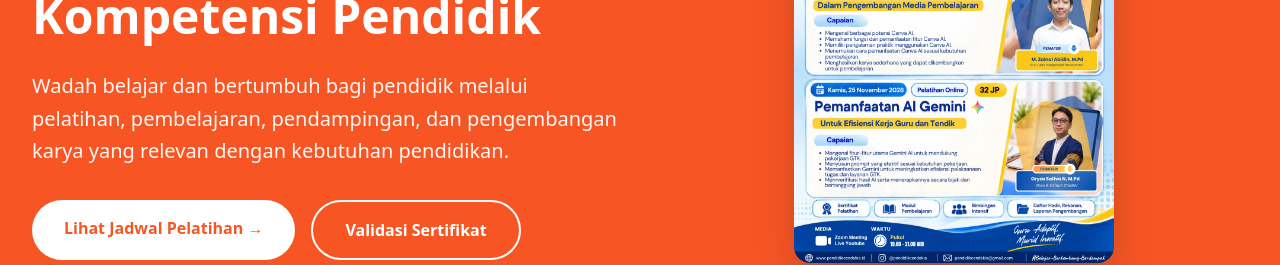
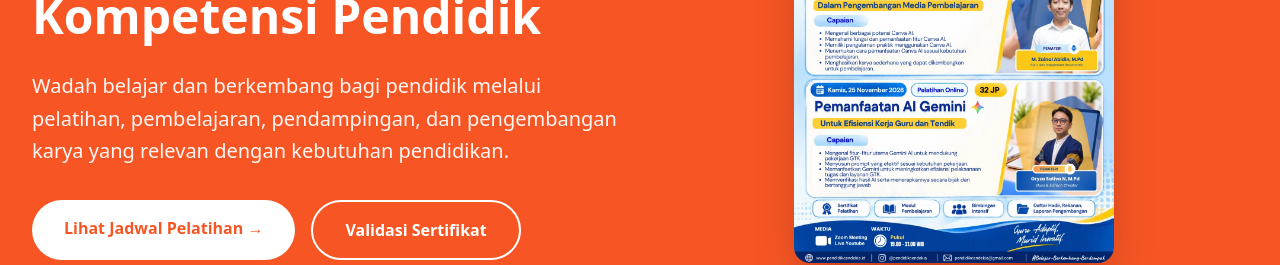
Before and after one commit to pendidikcendekia/web-pendidik-cendekia, a Next.js app: page / in a window 1280 px wide. Shown: the part 265-530 px from the top of the page. Built offline with nearby package versions, Linux system fonts and the light colour scheme.

Commit message:
Revisi teks beranda

```diff
--- a/src/app/page.tsx
+++ b/src/app/page.tsx
@@ -29,7 +29,7 @@ export default function Beranda() {
                 Pengembangan Kompetensi Pendidik
               </h1>
               <p className="text-lg md:text-xl text-white/95 mb-8 leading-relaxed">
-                Wadah belajar dan bertumbuh bagi pendidik melalui pelatihan,
+                Wadah belajar dan berkembang bagi pendidik melalui pelatihan,
                 pembelajaran, pendampingan, dan pengembangan karya yang relevan
                 dengan kebutuhan pendidikan.
               </p>
```
